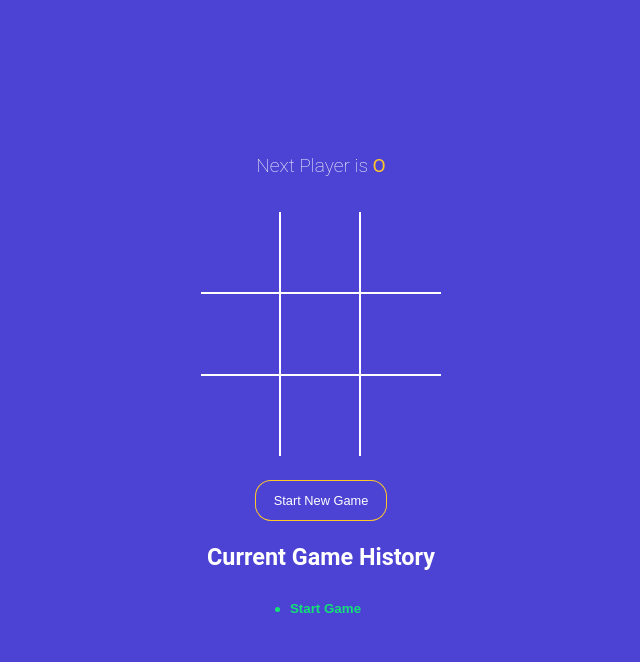
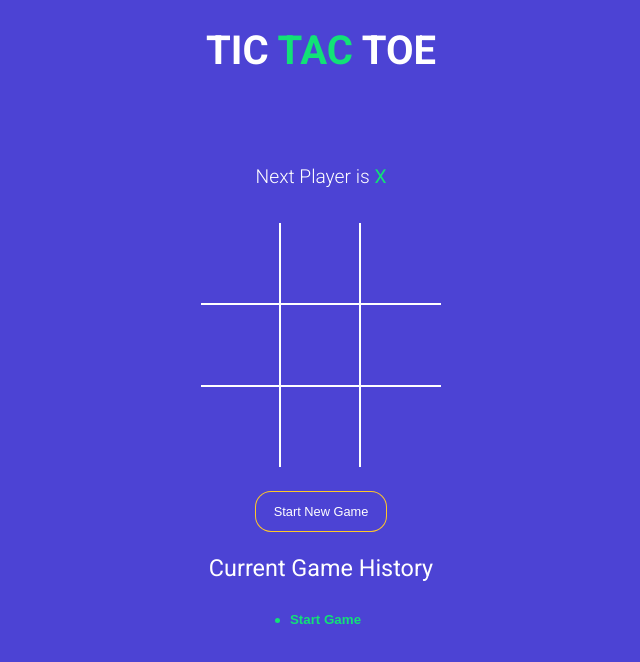
Before and after one commit to arham202/TicTacToe, a React (Vite) app: page / in a window 1280 px wide. Shown: the top 662 px of the page, without its empty margins (319-959 px from the left). Built offline with nearby package versions, Linux system fonts and the light colour scheme.

Commit message:
changed font

```diff
--- a/index.html
+++ b/index.html
@@ -2,6 +2,10 @@
 <html lang="en">
   <head>
     <meta charset="UTF-8" />
+    <link
+      href="https://fonts.googleapis.com/css?family=Roboto:300,400,700&display=swap"
+      rel="stylesheet"
+    />
     <link rel="icon" type="image/svg+xml" href="/vite.svg" />
     <meta name="viewport" content="width=device-width, initial-scale=1.0" />
     <title>Tic Tac Toe</title>
--- a/src/App.jsx
+++ b/src/App.jsx
@@ -6,21 +6,16 @@ import StatusMessage from './components/StatusMessage';
 import { useState } from 'react';
 import { calculateWinner } from './winner';
 
-const New_Game = [{ square: Array(9).fill(null), isXNext: false }];
+const New_Game = [{ square: Array(9).fill(null), isXNext: true }];
 
 function App() {
-
   const [history, setHistory] = useState(New_Game);
 
   const [currentMove, setCurrentMove] = useState(0);
 
   const gamingBoard = history[currentMove];
 
-  const [square, setSquare] = useState(Array(9).fill(null));
-  const [isXNext, setIsXNext] = useState(true);
-
-  const {winner,winningsquares} = calculateWinner(gamingBoard.square);
-  // console.log({ history, currentMove });
+  const { winner, winningsquares } = calculateWinner(gamingBoard.square);
 
   const handleSquareClick = clickedPosition => {
     if (gamingBoard.square[clickedPosition] || winner) {
@@ -63,20 +58,32 @@ function App() {
   const onNewGameState = () => {
     setHistory(New_Game);
     setCurrentMove(0);
-  }
+  };
 
   return (
     <div className="app">
+      <h1>
+        TIC <span className="text-green">TAC</span> TOE
+      </h1>
       <StatusMessage winner={winner} gamingBoard={gamingBoard} />
       <Board
         square={gamingBoard.square}
         handleSquareClick={handleSquareClick}
-        winningsquares = {winningsquares}
+        winningsquares={winningsquares}
       />
 
-      <button type="button" onClick={onNewGameState} className={`btn-reset ${winner ? 'active': ''}`}>Start New Game</button>
+      <button
+        type="button"
+        onClick={onNewGameState}
+        className={`btn-reset ${winner ? 'active' : ''}`}
+      >
+        Start New Game
+      </button>
 
-      <h3>Current Game History</h3>
+      <h3 style={{
+        fontWeight : 'normal',
+      }
+      }>Current Game History</h3>
       <History history={history} moveTo={moveTo} currentMove={currentMove} />
     </div>
   );
--- a/src/styles.scss
+++ b/src/styles.scss
@@ -68,7 +68,7 @@ button {
 }
 
 .status-message {
-  margin-top: 12%;
+  margin-top: 5%;
 	margin-bottom: 35px;
 	font-size: 1.2rem;
 	font-weight: lighter;
```
